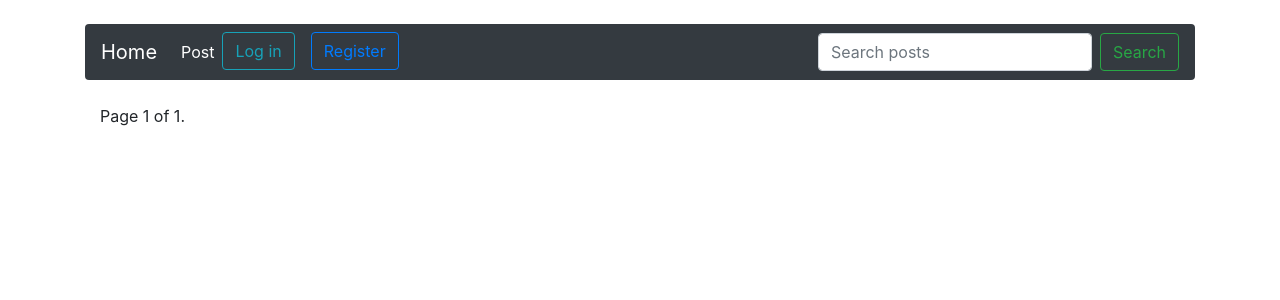
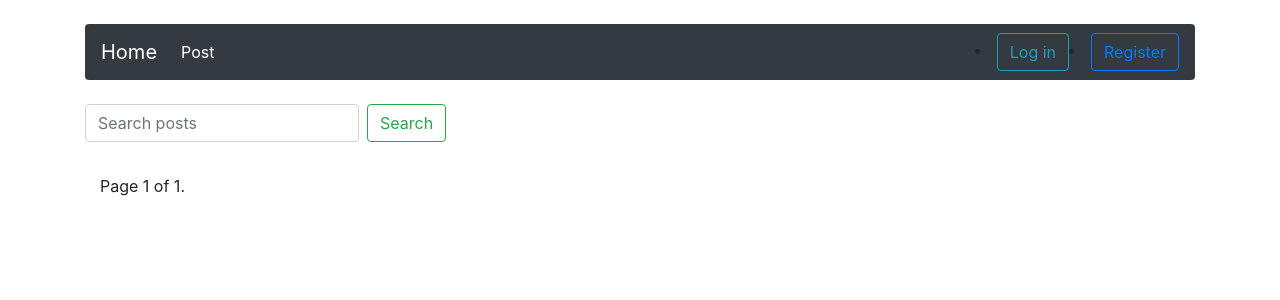
Before and after one commit to sivatoms/Blog_Posts, a Django app: page / in a window 1280 px wide. Shown: the top 300 px of the page. Run offline with Django 3.2, Linux system fonts and the light colour scheme; data that the repository does not hold is empty; some libraries are stand-ins or nearby versions.

Commit message:
Updated Style sheets

```diff
--- a/blog/blog/templates/base.html
+++ b/blog/blog/templates/base.html
@@ -26,26 +26,30 @@
                                 <li class="nav-item active">
                                         <a class="nav-link" href="{% url 'post_form' %}">Post<span class="sr-only">(current)</span></a>
                                 </li>
+
+                                </ul>
                                 {% if user.is_authenticated %}
                                 <li class="nav-item active">
-                                        <a class="nav-link" href="{% url 'logout' %}">Logout<span class="sr-only">(current)</span></a>
+                                        <a class="nav-link" href="{% url 'logout' %}" class="btn btn-outline-Danger">Logout<span class="sr-only">(current)</span></a>
                                 </li>
                                 {% else %}
 
                                 <li class="nav-item active">
-                                        <a href="{% url 'login' %}" class="btn btn-outline-info mr-2">Log in</a>
+                                        <a href="{% url 'login' %}" class="btn btn-outline-info">Log in</a>
                                 </li>
                                 <li class="nav-item active">
-                                        <a href="{% url 'signup' %}" class="btn btn-outline-primary ml-2 mr-2">Register<span class="sr-only">(current)</span></a>
+                                        <a href="{% url 'signup' %}" class="btn btn-outline-primary ">Register<span class="sr-only">(current)</span></a>
                                 </li>
                                 {% endif %}
-                                </ul>
-                                <form class="form-inline my-2 my-lg-0" method='GET' action=''>
-                                        <input class="form-control mr-sm-2" type="search" name='q' placeholder="Search posts" aria-label="Search" value='{{ reuqest.GET.q }}'>
-                                        <button class="btn btn-outline-success my-2 my-sm-0" type="submit">Search</button>
-                                </form>
                         </div>
                 </nav>
+                <br>
+                <div class="input-group mb-2">
+                        <form class="form-inline " method='GET' action=''>
+                                <input class="form-control mr-2 rounded" type="search" name='q' placeholder="Search posts" aria-label="Search" value='{{ reuqest.GET.q }}'>
+                                <button class="btn btn-outline-success my-2 my-sm-0" type="submit">Search</button>
+                        </form>
+                </div>
                 <br>
 
                 {% block body %}
```
